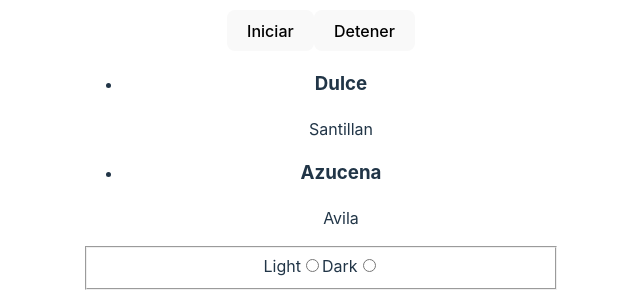
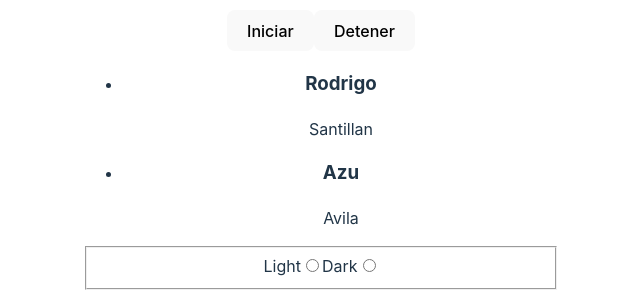
Before and after one commit to santillan234/React, a React (Vite) app in the folder repasoHooks/: page / in a window 1280 px wide. Shown: the part 652-944 px from the top of the page, without its empty margins (319-959 px from the left). Built offline with nearby package versions, Linux system fonts and the light colour scheme.

Commit message:
22-11-2023

```diff
--- a/repasoHooks/src/App.jsx
+++ b/repasoHooks/src/App.jsx
@@ -1,10 +1,11 @@
 import './App.css'
 import Blog from './Blog'
-import { BooksLista } from './BooksLista'
 import Contar from './Contar'
+import RelojEffect from './RelojEffect'
 import { Libros } from './Libros'
-import RelojEffect from './RelojEffect'
+import { BookList } from './BookList'
 import { Header } from './Header'
+import { Tema } from './Tema'
 
 export function App() {
 
@@ -14,9 +15,11 @@ export function App() {
       <Blog />
       <RelojEffect />
       <Libros>
-        <BooksLista />
+        <BookList />
       </Libros>
-      <Header />
+      <Tema>
+        <Header />
+      </Tema>
     </>
   )
 }
--- /dev/null
+++ b/repasoHooks/src/BookList.jsx
@@ -0,0 +1,17 @@
+import { useContext } from "react";
+import { BookContext } from "./Libros";
+
+export const BookList = () => {
+  const books = useContext(BookContext)
+
+  return(
+    <ul>
+      {books.map( book =>
+        <li key={book.id}>
+          <h3>{book.title} </h3>
+          <p>{book.author} </p>
+        </li>
+      )}
+    </ul>
+  )
+}
--- a/repasoHooks/src/BooksLista.jsx
+++ /dev/null
@@ -1,16 +0,0 @@
-import { useContext } from "react";
-import { BookContext } from "./Libros";
-
-export const BooksLista = () => {
-  const books = useContext(BookContext);
-
-  return(
-    <ul>
-      {books.map(book =>
-        <li key={book.id}>
-          <h3>{book.title}</h3>
-          <p>{book.author}</p>
-        </li> )}
-    </ul>
-  )
-}
--- a/repasoHooks/src/Header.jsx
+++ b/repasoHooks/src/Header.jsx
@@ -1,12 +1,20 @@
-export function Header () {
+import { useContext } from "react";
+import { ThemeContext } from "./Tema";
+
+export const Header = () => {
+  const {theme, handleTheme} = useContext(ThemeContext);
+
+  let element = document.body;
+  element.className=theme;
+
   return(
-    <header>
+    <header className={theme}>
       <form>
         <fieldset>
           <label htmlFor="light">Light</label>
-          <input type="radio" name="same" id="light" value="light" />
+          <input type="radio" name="same" id="light" value="light" onClick={handleTheme}/>
           <label htmlFor="dark">Dark</label>
-          <input type="radio" name="same" id="dark" value="dark" />
+          <input type="radio" name="same" id="dark" value="dark" onClick={handleTheme}/>
         </fieldset>
       </form>
     </header>
--- a/repasoHooks/src/Libros.jsx
+++ b/repasoHooks/src/Libros.jsx
@@ -2,15 +2,15 @@ import { createContext } from "react";
 
 export const BookContext = createContext();
 
-export const Libros = (props) => {
+export const Libros = ({children}) => {
   const books = [
-    {id: 1, title: "Dulce", author: "Santillan"},
-    {id: 2, title: "Azucena", author: "Avila"}
+    {id: 1, title:"Rodrigo", author:"Santillan"},
+    {id: 2, title:"Azu", author:"Avila"}
   ]
 
   return(
     <BookContext.Provider value={books}>
-      {props.children}
+      {children}
     </BookContext.Provider>
   )
 }
--- /dev/null
+++ b/repasoHooks/src/Tema.jsx
@@ -0,0 +1,24 @@
+import { createContext } from "react";
+import { useState } from "react";
+
+export const ThemeContext = createContext();
+
+export const Tema = ({children}) => {
+  const [theme, setTheme] = useState(() => ("light"))
+
+  const handleTheme = (e) => {
+    if (e.target.value === "light") {
+      setTheme("light")
+    } else {
+      setTheme("dark")
+    }
+  }
+
+  const data = {theme, handleTheme}
+
+  return(
+    <ThemeContext.Provider value={data}>
+      {children}
+    </ThemeContext.Provider>
+  )
+}
--- a/repasoHooks/src/index.css
+++ b/repasoHooks/src/index.css
@@ -67,3 +67,9 @@ button:focus-visible {
     background-color: #f9f9f9;
   }
 }
+
+
+.dark{
+  color: grey;
+  background-color: #493843;
+}
```
